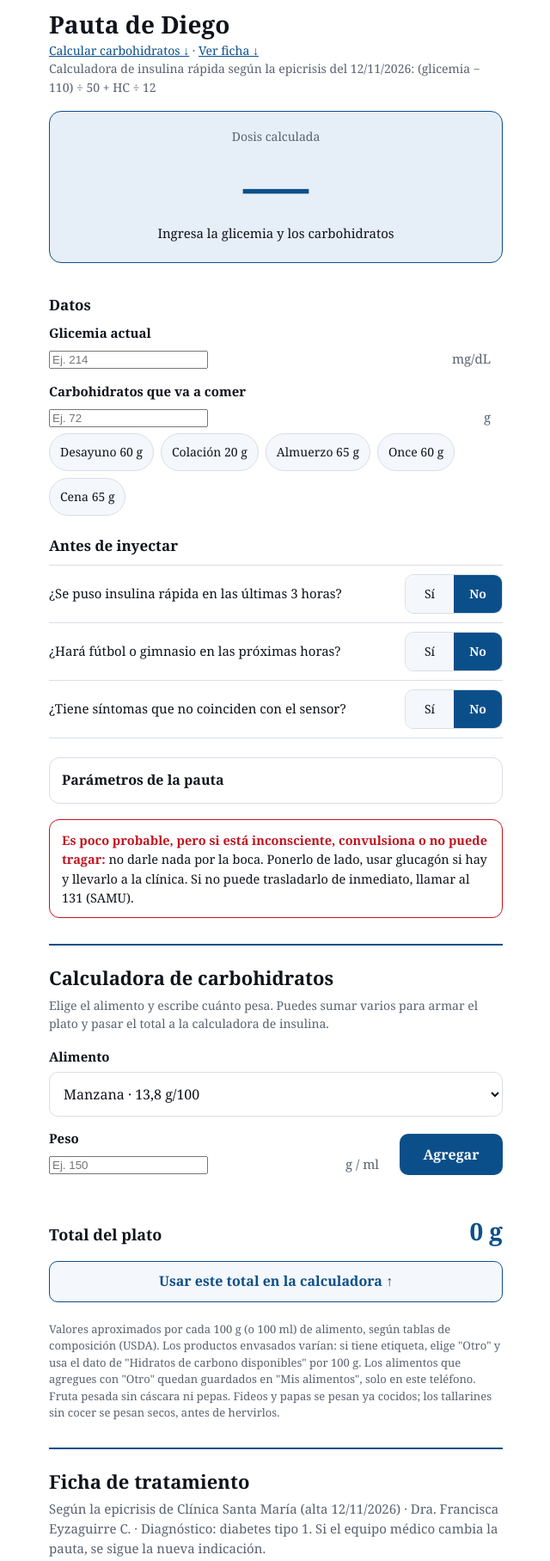
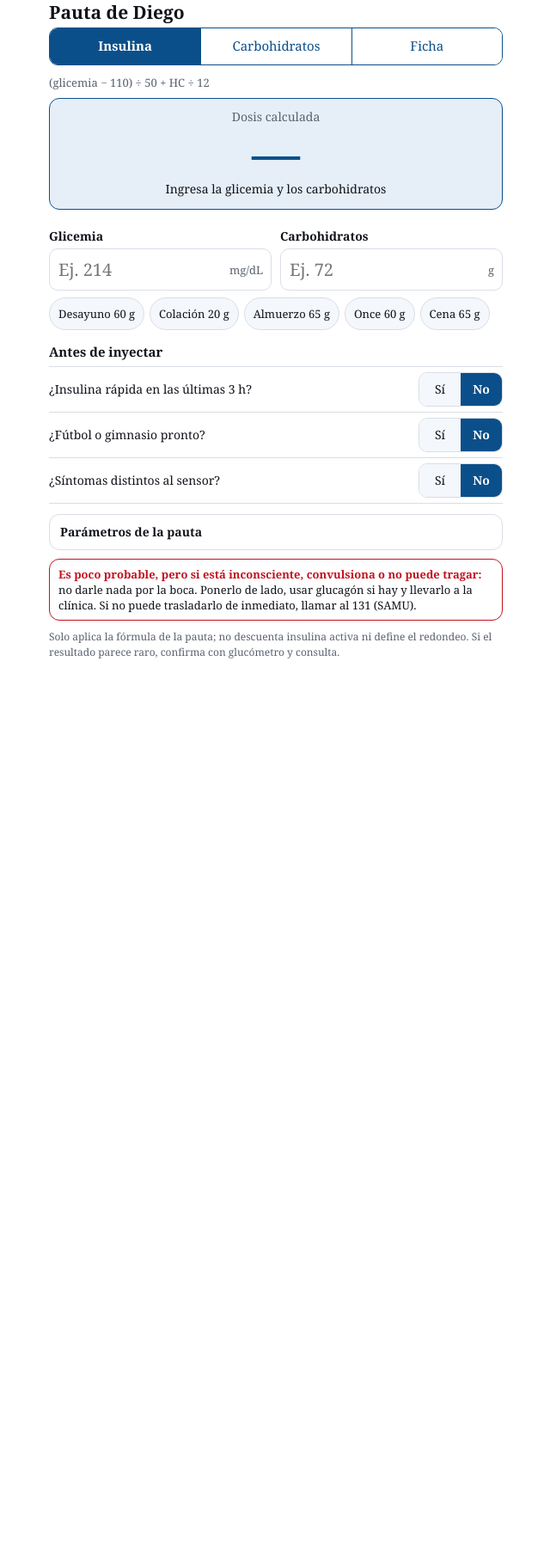
Before and after one commit to Simon7921/Pauta-Diabetes-Diego, a plain HTML site: page index.html in a window 1280 px wide. Shown: the part 7-1823 px from the top of the page at 86% size, without its empty margins (319-959 px from the left). After the commit the page ends 811 px from the top, so only its background shows below. Drawn offline with Linux system fonts and the light colour scheme.

Commit message:
Update index.html

```diff
--- a/index.html
+++ b/index.html
@@ -41,7 +41,7 @@ h1{font-size:28px;line-height:1.1;margin:0 0 4px;font-weight:700;text-wrap:balan
 h2{font-size:17px;margin:22px 0 8px}
 .field{display:grid;gap:6px;margin-bottom:14px}
 .field label{font-size:15px;font-weight:600}
-input[type=number]{font:inherit;font-size:22px;padding:10px 12px;border:1.5px solid var(--line);border-radius:10px;background:var(--bg);color:var(--ink);width:100%;min-height:52px;font-variant-numeric:tabular-nums}
+input[type=number],input[type=text]{font:inherit;font-size:22px;padding:10px 12px;border:1.5px solid var(--line);border-radius:10px;background:var(--bg);color:var(--ink);width:100%;min-height:52px;font-variant-numeric:tabular-nums}
 input:focus-visible,button:focus-visible{outline:3px solid var(--pr);outline-offset:2px}
 .unit{position:relative}.unit span{position:absolute;right:14px;top:50%;transform:translateY(-50%);color:var(--mut);font-size:15px;pointer-events:none}
 .chips{display:flex;flex-wrap:wrap;gap:8px}
@@ -94,12 +94,44 @@ select{font:inherit;font-size:16px;padding:10px 12px;border:1.5px solid var(--li
 .hypo div{padding:10px 12px}.hypo div+div{border-top:1px solid var(--cr)}
 .hypo .a{background:var(--crs)}.hypo b{color:var(--cr)}
 @media(prefers-reduced-motion:no-preference){.dose{transition:color .2s}}
+
+/* compact layout */
+.wrap{padding-top:calc(10px + env(safe-area-inset-top))!important;padding-bottom:calc(24px + env(safe-area-inset-bottom))!important}
+h1{font-size:21px!important;margin:0 0 6px!important}
+.tabs{display:grid;grid-template-columns:repeat(3,minmax(0,1fr));border:1.5px solid var(--pr);border-radius:10px;overflow:hidden;position:sticky;top:0;z-index:5;background:var(--bg);margin:0 0 10px}
+.tabs button{font:inherit;font-size:15px;min-height:42px;border:0;background:var(--bg);color:var(--pr);cursor:pointer}
+.tabs button+button{border-left:1px solid var(--pr)}
+.tabs button[aria-selected=true]{background:var(--pr);color:#fff;font-weight:600}
+.tab[hidden]{display:none!important}
+.formula{font-size:13px;color:var(--mut);margin:0 0 8px}
+.res{padding:10px 12px 8px!important;border-radius:12px!important}
+.dose{font-size:clamp(40px,12vw,56px)!important;margin:2px 0 0!important}
+.sum{font-size:14px!important;margin-top:4px!important;gap:6px!important}.sum b{font-size:15px!important}
+.rnd{font-size:12px!important;margin-top:4px!important}
+.alerts{margin-top:8px!important;gap:6px!important}.al{padding:8px 10px!important;font-size:13.5px!important}
+.two{display:grid;grid-template-columns:repeat(2,minmax(0,1fr));gap:10px;margin-top:12px}
+.field{margin-bottom:8px!important;gap:4px!important}.field label{font-size:14px!important}
+input[type=number],input[type=text],select{min-height:46px!important;font-size:20px!important;padding:8px 10px!important}
+select{font-size:16px!important}
+.unit span{font-size:13px!important;right:10px!important}
+.chips{gap:6px!important}.chip{min-height:38px!important;padding:4px 10px!important;font-size:13px!important}
+h2{font-size:15px!important;margin:14px 0 4px!important}
+.q{padding:6px 0!important;font-size:14px!important}.seg button{min-height:38px!important;min-width:48px!important}
+details{margin-top:12px!important;padding:0 12px!important}summary{min-height:40px!important;font-size:14px}
+.emer{margin-top:10px!important;padding:8px 10px!important;font-size:13px!important;line-height:1.4}
+.foot{font-size:12px!important;margin-top:10px!important}
+.hc,.ficha{margin-top:0!important;border-top:0!important;padding-top:0!important}
+.btn{min-height:46px!important}.row2{grid-template-columns:minmax(0,1fr) 110px!important}
+.prev{margin:6px 0 6px!important;font-size:14px!important}.tot{margin:8px 0!important}.tot span:last-child{font-size:24px!important}
+.items li{padding:4px 0!important}.ficha h3{margin:14px 0 6px!important;font-size:15px!important}.tb th,.tb td{padding:6px 8px!important;font-size:14px!important}
 </style>
 </head>
 <body>
 <div class="wrap">
 <h1>Pauta de Diego</h1>
-<p class="sub"><a href="#hc" style="color:var(--pr)">Calcular carbohidratos ↓</a> · <a href="#ficha" style="color:var(--pr)">Ver ficha ↓</a><br>Calculadora de insulina rápida según la epicrisis del 12/11/2026: (glicemia − <span id="tT">110</span>) ÷ <span id="tF">50</span> + HC ÷ <span id="tR">12</span></p>
+<nav class="tabs" role="tablist"><button data-t="ins" aria-selected="true">Insulina</button><button data-t="hc" aria-selected="false">Carbohidratos</button><button data-t="fi" aria-selected="false">Ficha</button></nav>
+<div class="tab" id="t-ins">
+<p class="formula">(glicemia − <span id="tT">110</span>) ÷ <span id="tF">50</span> + HC ÷ <span id="tR">12</span></p>
 
 <div class="res" id="res" aria-live="polite">
   <div class="lab" id="rLab">Dosis calculada</div>
@@ -110,21 +142,22 @@ select{font:inherit;font-size:16px;padding:10px 12px;border:1.5px solid var(--li
 
 <div class="alerts" id="alerts"></div>
 
-<h2>Datos</h2>
+<div class="two">
 <div class="field">
-  <label for="g">Glicemia actual</label>
+  <label for="g">Glicemia</label>
   <div class="unit"><input id="g" type="text" inputmode="decimal" autocomplete="off" min="20" max="600" placeholder="Ej. 214"><span>mg/dL</span></div>
 </div>
 <div class="field">
-  <label for="c">Carbohidratos que va a comer</label>
+  <label for="c">Carbohidratos</label>
   <div class="unit"><input id="c" type="text" inputmode="decimal" autocomplete="off" min="0" max="300" placeholder="Ej. 72"><span>g</span></div>
-  <div class="chips" id="chips"></div>
 </div>
+</div>
+<div class="chips" id="chips"></div>
 
 <h2>Antes de inyectar</h2>
-<div class="q"><span>¿Se puso insulina rápida en las últimas 3 horas?</span><div class="seg" data-k="recent"><button data-v="1">Sí</button><button data-v="0" aria-pressed="true">No</button></div></div>
-<div class="q"><span>¿Hará fútbol o gimnasio en las próximas horas?</span><div class="seg" data-k="sport"><button data-v="1">Sí</button><button data-v="0" aria-pressed="true">No</button></div></div>
-<div class="q" style="border-bottom:1px solid var(--line)"><span>¿Tiene síntomas que no coinciden con el sensor?</span><div class="seg" data-k="sym"><button data-v="1">Sí</button><button data-v="0" aria-pressed="true">No</button></div></div>
+<div class="q"><span>¿Insulina rápida en las últimas 3 h?</span><div class="seg" data-k="recent"><button data-v="1">Sí</button><button data-v="0" aria-pressed="true">No</button></div></div>
+<div class="q"><span>¿Fútbol o gimnasio pronto?</span><div class="seg" data-k="sport"><button data-v="1">Sí</button><button data-v="0" aria-pressed="true">No</button></div></div>
+<div class="q" style="border-bottom:1px solid var(--line)"><span>¿Síntomas distintos al sensor?</span><div class="seg" data-k="sym"><button data-v="1">Sí</button><button data-v="0" aria-pressed="true">No</button></div></div>
 
 <details>
   <summary>Parámetros de la pauta</summary>
@@ -138,29 +171,28 @@ select{font:inherit;font-size:16px;padding:10px 12px;border:1.5px solid var(--li
 </details>
 
 <div class="emer"><b>Es poco probable, pero si está inconsciente, convulsiona o no puede tragar:</b> no darle nada por la boca. Ponerlo de lado, usar glucagón si hay y llevarlo a la clínica. Si no puede trasladarlo de inmediato, llamar al 131 (SAMU).</div>
+<p class="foot">Solo aplica la fórmula de la pauta; no descuenta insulina activa ni define el redondeo. Si el resultado parece raro, confirma con glucómetro y consulta.</p>
+</div>
 
-
-<section class="hc" id="hc">
-<h2>Calculadora de carbohidratos</h2>
-<p class="sub">Elige el alimento y escribe cuánto pesa. Puedes sumar varios para armar el plato y pasar el total a la calculadora de insulina.</p>
+<section class="hc tab" id="t-hc" hidden>
+<p class="formula">Elige el alimento, escribe el peso y toca Agregar. Suma varios para armar el plato.</p>
 <div class="field"><label for="al">Alimento</label><select id="al"></select><button class="del" id="delMy" style="display:none;font-size:14px;text-align:left;min-width:0;padding:0;color:var(--cr)">Borrar de mis alimentos</button></div>
 <div id="otro">
   <div class="field"><label for="oN">Nombre</label><input id="oN" type="text" placeholder="Ej. galletas X" style="font:inherit;font-size:16px;padding:10px 12px;border:1.5px solid var(--line);border-radius:10px;background:var(--bg);color:var(--ink);width:100%;min-height:52px"></div>
   <div class="field"><label for="oC">Carbohidratos por 100 g (de la etiqueta)</label><div class="unit"><input id="oC" type="text" inputmode="decimal" autocomplete="off" placeholder="Ej. 65"><span>g</span></div></div>
 </div>
 <div class="row2">
-  <div class="field" style="margin:0"><label for="pe">Peso</label><div class="unit"><input id="pe" type="text" inputmode="decimal" autocomplete="off" placeholder="Ej. 150"><span>g / ml</span></div></div>
+  <div class="field" style="margin:0"><label for="pe" id="peL">Peso</label><div class="unit"><input id="pe" type="text" inputmode="decimal" autocomplete="off" placeholder="Ej. 150"><span id="peU">g / ml</span></div></div>
   <button class="btn" id="add">Agregar</button>
 </div>
 <div class="prev" id="prev"></div>
 <ul class="items" id="items"></ul>
 <div class="tot"><span>Total del plato</span><span id="hcTot">0 g</span></div>
-<button class="btn sec" id="use">Usar este total en la calculadora ↑</button>
-<p class="foot">Valores aproximados por cada 100 g (o 100 ml) de alimento, según tablas de composición (USDA). Los productos envasados varían: si tiene etiqueta, elige "Otro" y usa el dato de "Hidratos de carbono disponibles" por 100 g. Los alimentos que agregues con "Otro" quedan guardados en "Mis alimentos", solo en este teléfono. Fruta pesada sin cáscara ni pepas. Fideos y papas se pesan ya cocidos; los tallarines sin cocer se pesan secos, antes de hervirlos.</p>
+<button class="btn sec" id="use">Usar este total en Insulina</button>
+<p class="foot">Valores aproximados por 100 g o 100 ml (USDA). Con etiqueta, usa "Otro" y el dato de "Hidratos de carbono disponibles"; queda guardado en "Mis alimentos" solo en este teléfono. Fruta sin cáscara ni pepas. Fideos y papas cocidos; tallarines sin cocer, secos.</p>
 </section>
 
-<section class="ficha" id="ficha">
-<h2>Ficha de tratamiento</h2>
+<section class="ficha tab" id="t-fi" hidden>
 <p class="sub">Según la epicrisis de Clínica Santa María (alta 12/11/2026) · Dra. Francisca Eyzaguirre C. · Diagnóstico: diabetes tipo 1. Si el equipo médico cambia la pauta, se sigue la nueva indicación.</p>
 
 <h3>Insulinas</h3>
@@ -220,7 +252,6 @@ select{font:inherit;font-size:16px;padding:10px 12px;border:1.5px solid var(--li
 </ol>
 </section>
 
-<p class="foot">Esta calculadora solo aplica la fórmula de la pauta. No reemplaza al equipo médico, no descuenta la insulina activa y no define cómo redondear. Si el resultado te parece raro, confirma la glicemia con el glucómetro y consulta antes de inyectar.</p>
 </div>
 
 <script>
@@ -280,8 +311,9 @@ function calc(){
   $("alerts").innerHTML=A.join("");
 }
 
-const FOODS={"Frutas":[["Manzana",13.8],["Plátano",22.8],["Naranja",11.8],["Mandarina",13.3],["Piña",13.1],["Palta",8.5]],
-"Verduras":[["Tomate",3.9],["Tomate cherry",3.9]],
+const FOODS={"Frutas":[["Manzana",13.8],["Plátano",22.8],["Plátano mediano entero (unidad)",22.8,118],["Medio plátano (unidad)",22.8,59],["Naranja",11.8],["Mandarina",13.3],["Piña",13.1],["Palta",8.5]],
+"Verduras":[["Tomate",3.9],["Tomate mediano (unidad)",3.9,123],["Tomate cherry",3.9]],
+"Huevos":[["Huevo (unidad)",0.7,50]],
 "Lácteos":[["Yoghito vainilla sin azúcar (120 g)",7.4],["Queso mantecoso / gauda",1],["Helado de crema",23.6]],
 "Panes y cereales":[["Marraqueta",58],["Hallulla",55],["Pan de molde blanco",49],["Corn flakes",84],["Galletas de soda",71]],
 "Acompañamientos":[["Fideos cocidos",31],["Tallarines sin cocer (aprox.)",74],["Papa cocida",20],["Puré de papas",16],["Puré mamá",17.3],["Papas fritas",41]],
@@ -289,7 +321,7 @@ const FOODS={"Frutas":[["Manzana",13.8],["Plátano",22.8],["Naranja",11.8],["Man
 const ALL=[];let MY=[];
 try{MY=JSON.parse(localStorage.getItem("diegoAlimentos")||"[]")||[]}catch(e){MY=[]}
 function saveMy(){try{localStorage.setItem("diegoAlimentos",JSON.stringify(MY))}catch(e){}}
-const grp=Object.entries(FOODS).map(([g,l])=>`<optgroup label="${g}">`+l.map(([n,c])=>{ALL.push([n,c]);return `<option value="${ALL.length-1}">${n} · ${String(c).replace(".",",")} g/100</option>`}).join("")+`</optgroup>`).join("");
+const grp=Object.entries(FOODS).map(([g,l])=>`<optgroup label="${g}">`+l.map(([n,c,u])=>{ALL.push([n,c,u]);return `<option value="${ALL.length-1}">${n} · ${u?(Math.round(c*u/10)/10).toLocaleString("es-CL")+" g c/u":String(c).replace(".",",")+" g/100"}</option>`}).join("")+`</optgroup>`).join("");
 const esc=t=>String(t).replace(/[&<>"]/g,m=>({"&":"&amp;","<":"&lt;",">":"&gt;",'"':"&quot;"}[m]));
 function buildSel(keep){const my=MY.length?`<optgroup label="Mis alimentos">`+MY.map(([n,c],i)=>`<option value="m${i}">${esc(n)} · ${String(c).replace(".",",")} g/100</option>`).join("")+`</optgroup>`:"";
   $("al").innerHTML=my+grp+`<optgroup label="Otro"><option value="otro">Otro (dato de la etiqueta)</option></optgroup>`;
@@ -298,20 +330,26 @@ buildSel();
 const items=[];
 const fmt0=x=>(Math.round(x*10)/10).toLocaleString("es-CL",{maximumFractionDigits:1});
 function cur(){const v=$("al").value;if(v==="otro"){const c=num("oC");return [($("oN").value||"Otro").trim(),c]}if(v[0]==="m")return MY[+v.slice(1)];return ALL[+v]}
-function prev(){$("otro").style.display=$("al").value==="otro"?"block":"none";$("delMy").style.display=$("al").value[0]==="m"?"block":"none";const [n,c]=cur(),p=num("pe");
-  $("prev").textContent=(p>0&&c>=0&&!isNaN(c))?`${p} g de ${n.toLowerCase()} = ${fmt0(p*c/100)} g de carbohidratos`:""}
-function render(){$("items").innerHTML=items.map((it,i)=>`<li><span>${it.n} · ${it.p} g</span><span><span class="g">${fmt0(it.hc)} g</span><button class="del" data-i="${i}" aria-label="Quitar">×</button></span></li>`).join("");
+function prev(){const v=$("al").value;$("otro").style.display=v==="otro"?"block":"none";$("delMy").style.display=v[0]==="m"?"block":"none";
+  const [n,c,u]=cur(),p=num("pe");$("peL").textContent=u?"Cantidad":"Peso";$("peU").textContent=u?"unidades":"g / ml";$("pe").placeholder=u?"Ej. 2":"Ej. 150";
+  const hc=u?p*u*c/100:p*c/100;
+  $("prev").textContent=(p>0&&c>=0&&!isNaN(c))?`${u?p+" u":p+" g"} de ${n.toLowerCase().replace(" (unidad)","")} = ${fmt0(hc)} g de carbohidratos`:""}
+function render(){$("items").innerHTML=items.map((it,i)=>`<li><span>${it.n} · ${it.p} ${it.u?"u":"g"}</span><span><span class="g">${fmt0(it.hc)} g</span><button class="del" data-i="${i}" aria-label="Quitar">×</button></span></li>`).join("");
   $("hcTot").textContent=fmt0(items.reduce((a,b)=>a+b.hc,0))+" g"}
 ["al","pe","oN","oC"].forEach(id=>$(id).addEventListener("input",prev));
-$("add").addEventListener("click",()=>{const [n,c]=cur(),p=num("pe");if(!(p>0)||isNaN(c))return;
-  items.push({n,p,hc:p*c/100});
+$("add").addEventListener("click",()=>{const [n,c,u]=cur(),p=num("pe");if(!(p>0)||isNaN(c))return;
+  items.push({n:n.replace(" (unidad)",""),p,u:!!u,hc:u?p*u*c/100:p*c/100});
   if($("al").value==="otro"&&$("oN").value.trim()&&c>=0){const nm=$("oN").value.trim(),k=MY.findIndex(x=>x[0].toLowerCase()===nm.toLowerCase());
     if(k>=0)MY[k]=[nm,c];else MY.push([nm,c]);saveMy();$("oN").value="";$("oC").value="";buildSel("m"+(k>=0?k:MY.length-1))}
   $("pe").value="";prev();render()});
 $("delMy").addEventListener("click",()=>{const v=$("al").value;if(v[0]!=="m")return;MY.splice(+v.slice(1),1);saveMy();buildSel();prev()});
 $("items").addEventListener("click",e=>{const b=e.target.closest(".del");if(!b)return;items.splice(+b.dataset.i,1);render()});
-$("use").addEventListener("click",()=>{const t=items.reduce((a,b)=>a+b.hc,0);if(!t)return;$("c").value=Math.round(t*10)/10;calc();window.scrollTo({top:0,behavior:"smooth"})});
+$("use").addEventListener("click",()=>{const t=items.reduce((a,b)=>a+b.hc,0);if(!t)return;$("c").value=Math.round(t*10)/10;calc();showTab("ins")});
 prev();render();
+
+function showTab(t){document.querySelectorAll(".tabs button").forEach(b=>b.setAttribute("aria-selected",String(b.dataset.t===t)));
+  ["ins","hc","fi"].forEach(k=>{$("t-"+k).hidden=k!==t});window.scrollTo(0,0)}
+document.querySelector(".tabs").addEventListener("click",e=>{const b=e.target.closest("button");if(b)showTab(b.dataset.t)});
 syncP();calc();
 if("serviceWorker" in navigator){navigator.serviceWorker.register("sw.js").catch(()=>{})}
 }
```
